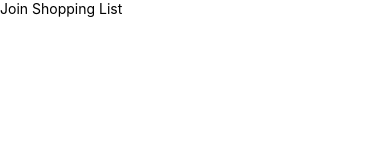
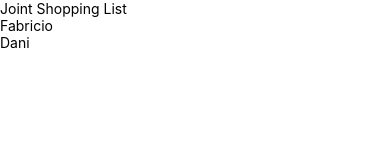
Before and after one commit to fbzr/Joint-Shopping-List, a React Native app: screen / in a window 390 px wide. Shown: the top 160 px of the page. Built offline with nearby package versions, Linux system fonts and the light colour scheme.

Commit message:
setup redux toolkit store

```diff
--- a/App.js
+++ b/App.js
@@ -15,6 +15,7 @@ import {
   View,
   Text,
 } from 'react-native';
+import List from './components/List';
 
 const App: () => React$Node = () => {
   return (
@@ -23,7 +24,10 @@ const App: () => React$Node = () => {
       <SafeAreaView>
         <ScrollView contentInsetAdjustmentBehavior="automatic">
           <View>
-            <Text>Join Shopping List</Text>
+            <Text>Joint Shopping List</Text>
+          </View>
+          <View>
+            <List />
           </View>
         </ScrollView>
       </SafeAreaView>
--- a/components/List.js
+++ b/components/List.js
@@ -1,11 +1,20 @@
 import React from 'react';
-import {View, Text} from 'react-native';
+import {FlatList, Text} from 'react-native';
 
 const List = () => {
+  const data = [
+    {
+      id: 1,
+      title: 'Fabricio',
+    },
+    {
+      id: 2,
+      title: 'Dani',
+    },
+  ];
+
   return (
-    <View>
-      <Text>List</Text>
-    </View>
+    <FlatList data={data} renderItem={({item}) => <Text>{item.title}</Text>} />
   );
 };
 
--- a/package.json
+++ b/package.json
@@ -10,8 +10,12 @@
     "lint": "eslint ."
   },
   "dependencies": {
+    "@reduxjs/toolkit": "^1.4.0",
     "react": "16.13.1",
-    "react-native": "0.63.3"
+    "react-native": "0.63.3",
+    "react-redux": "^7.2.2",
+    "redux-logger": "^3.0.6",
+    "typescript": "^4.0.5"
   },
   "devDependencies": {
     "@babel/core": "^7.8.4",
```
Also changed, not shown: index.js (+7 -1 lines), stateManagement/slices/list.js (added, +25 -0 lines), stateManagement/store.js (added, +10 -0 lines), 1 other file (tests, documents, lock files or other folders).
